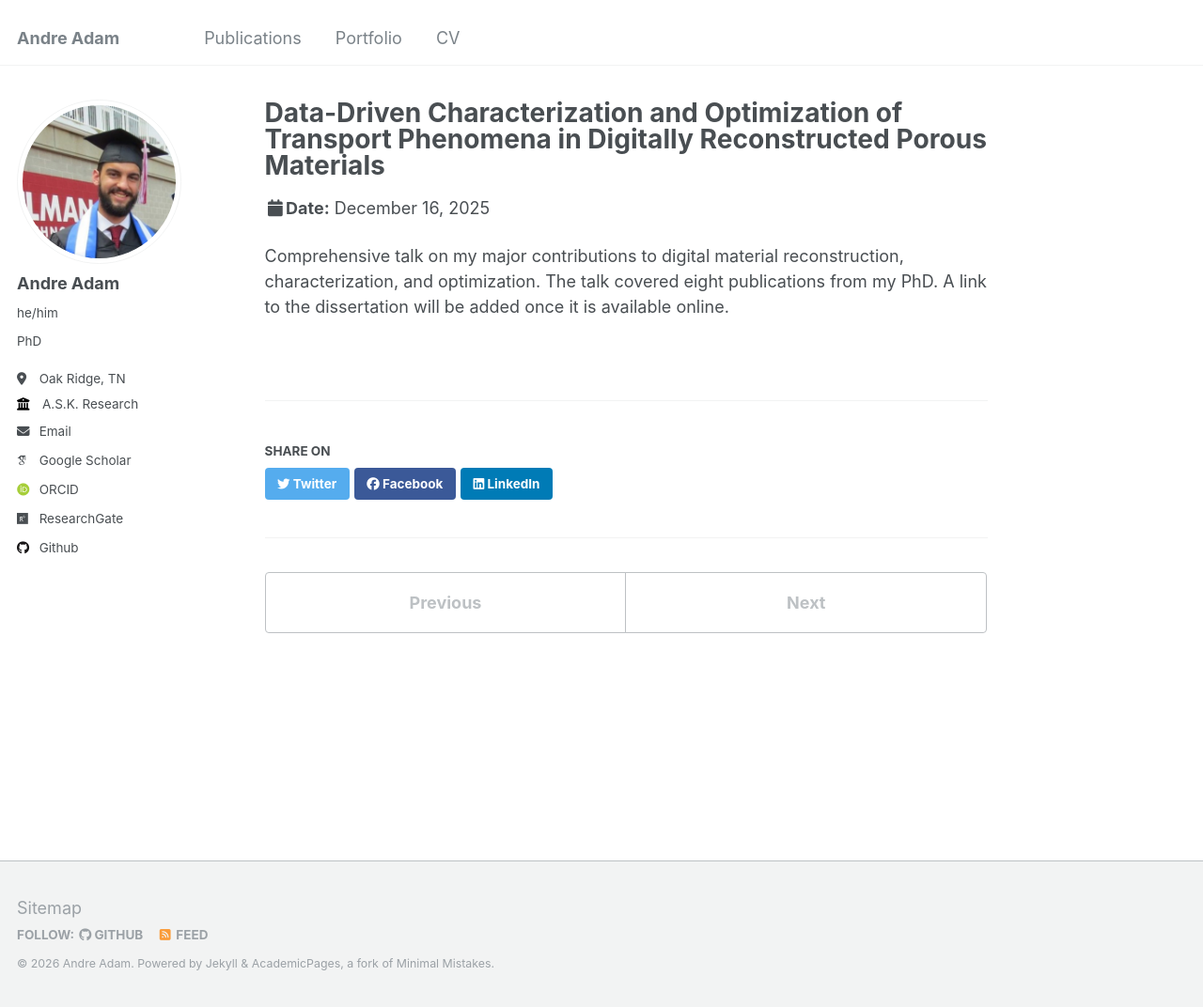
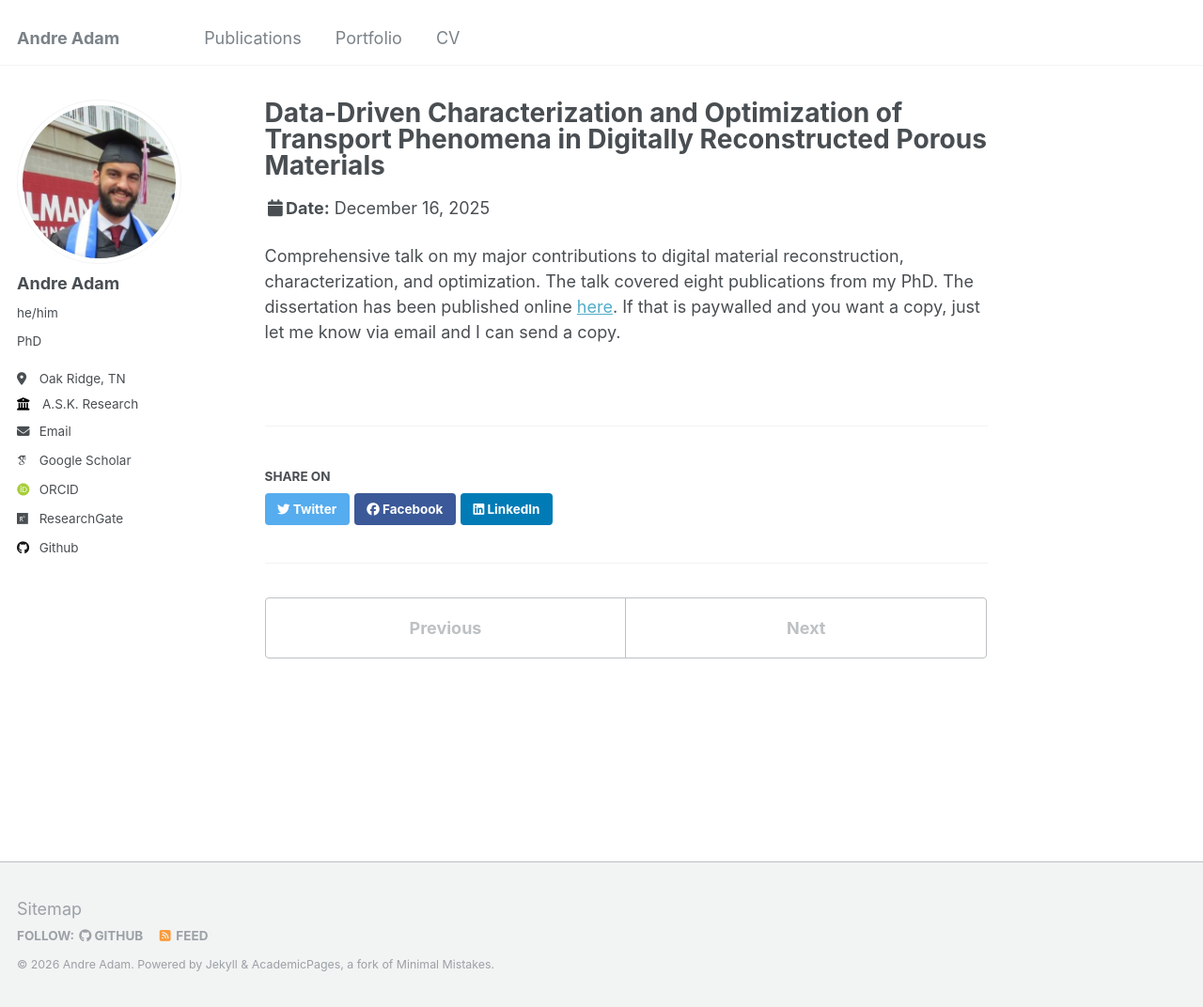
Before and after one commit to adama-wzr/adama-wzr.github.io, a Jekyll site: the page built from _talks/2025-12-16-Defense.md, in a window 1280 px wide and 1072 px high. Shown: the whole window at 94% size. Built offline with Jekyll 4.4.1, drawn with Linux system fonts in a browser that asks for light colours; some web fonts are replaced.

Commit message:
Fixed talks missing links
- title

```diff
--- a/_talks/2025-12-16-Defense.md
+++ b/_talks/2025-12-16-Defense.md
@@ -8,4 +8,4 @@ date: 2025-12-16
 location: "Lawrence, KS, USA"
 ---
 
-Comprehensive talk on my major contributions to digital material reconstruction, characterization, and optimization. The talk covered eight publications from my PhD. A link to the dissertation will be added once it is available online.
+Comprehensive talk on my major contributions to digital material reconstruction, characterization, and optimization. The talk covered eight publications from my PhD. The dissertation has been published online [here](https://www.proquest.com/docview/3331859967?pq-origsite=gscholar&fromopenview=true&sourcetype=Dissertations%20&%20Theses). If that is paywalled and you want a copy, just let me know via email and I can send a copy.
```
Also changed, not shown: _talks/2026-08-06-TTO.md (+1 -1 lines).
